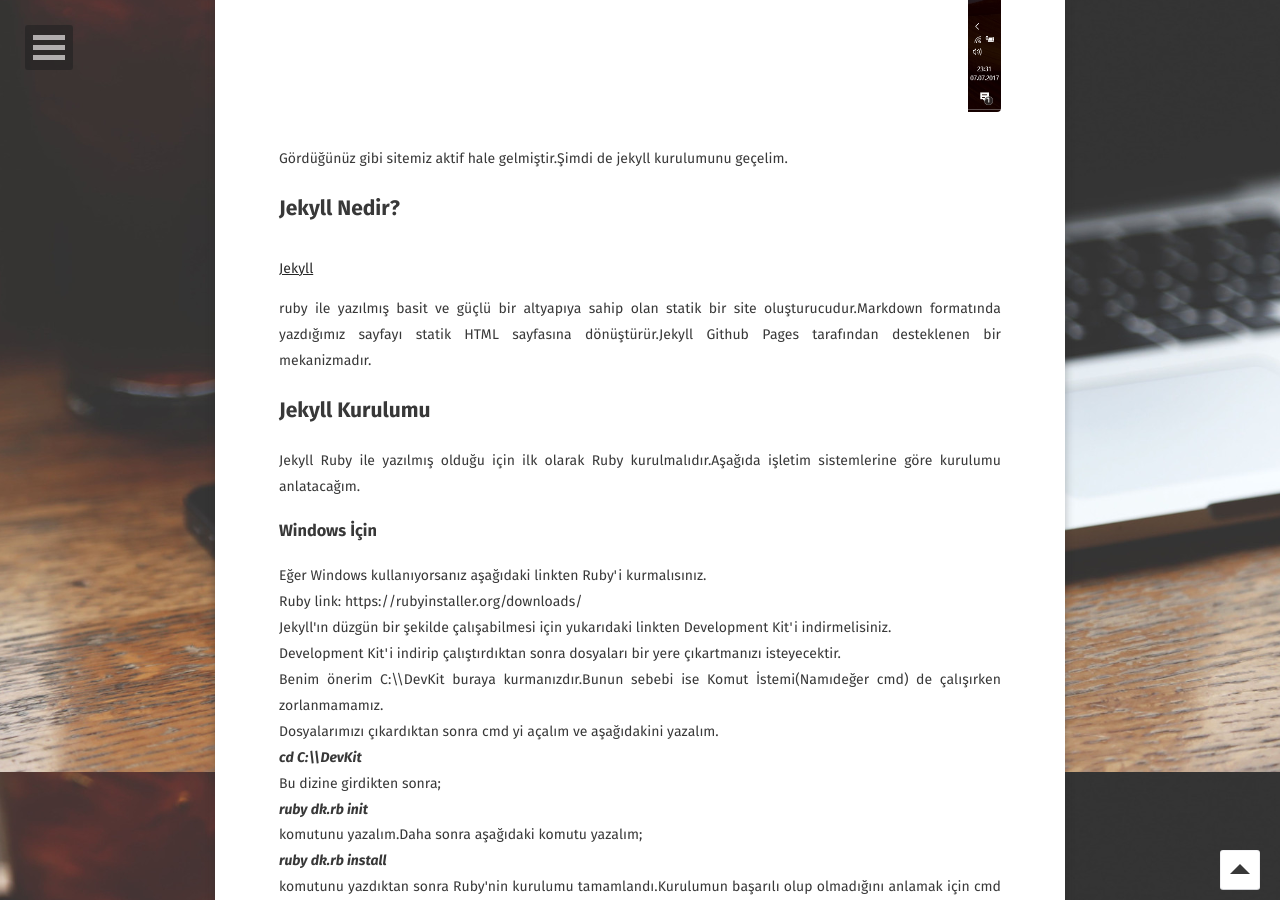
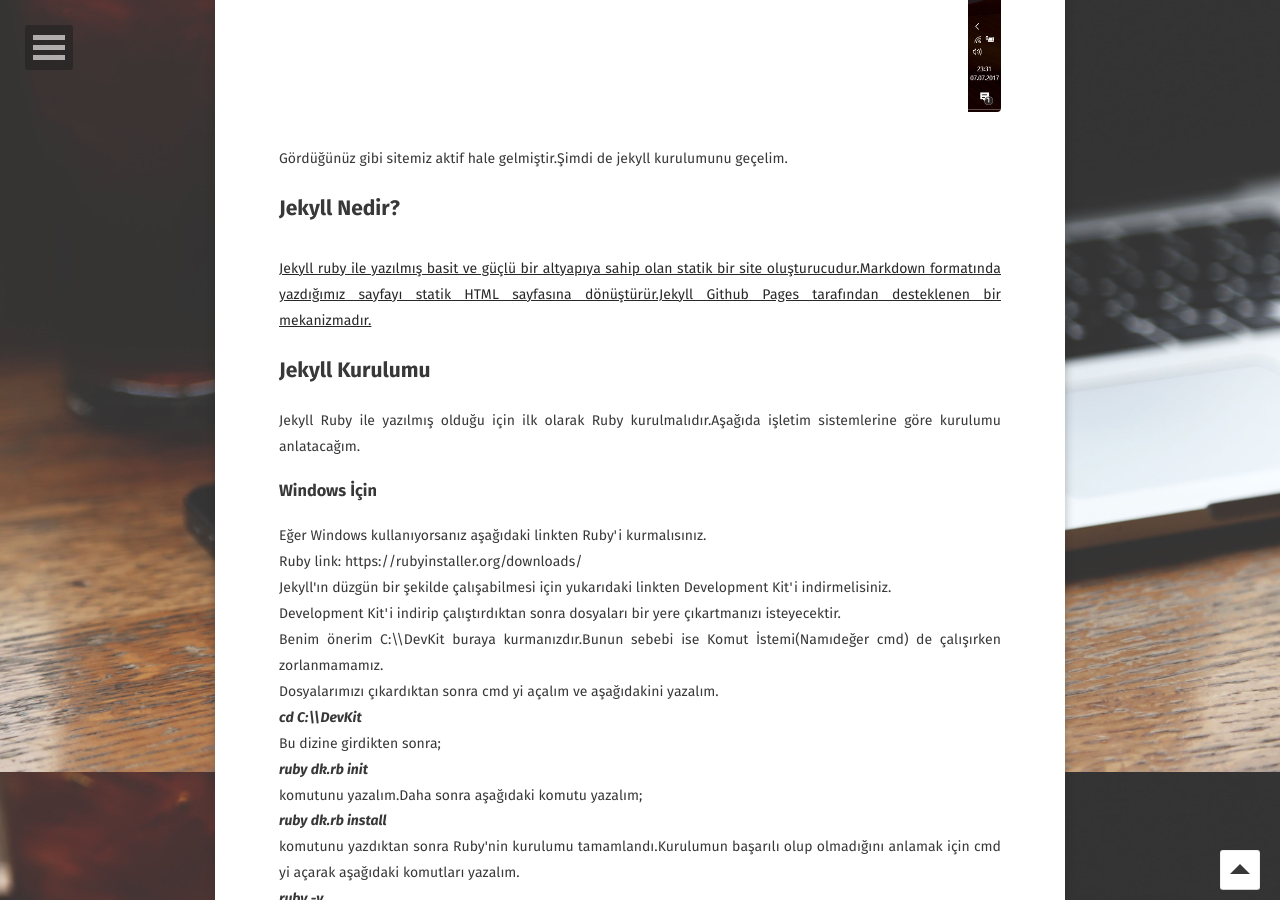
Before and after one commit to alikaraca/alikaraca.github.io, a Jekyll site: the page built from _posts/2017-07-07-github-pages-jekyll-kurulum.md, in a window 1280 px wide and 900 px high, scrolled down 1928 px. Built offline with Jekyll 4.4.1, drawn with Linux system fonts in a browser that asks for light colours; some web fonts are replaced; comment, search, counter and statistics services are not loaded; some of the changed lines change nothing that is shown.

Commit message:
Update 2017-07-07-github-pages-jekyll-kurulum.md

```diff
--- a/_posts/2017-07-07-github-pages-jekyll-kurulum.md
+++ b/_posts/2017-07-07-github-pages-jekyll-kurulum.md
@@ -35,8 +35,8 @@ Gördüğünüz gibi sitemiz aktif hale gelmiştir.Şimdi de jekyll kurulumunu g
 <h2>Jekyll Nedir?</h2>
 
 <figcaption>
-   <a href="https://jekyllrb.com/">Jekyll</a>
-</figcaption> ruby ile yazılmış basit ve güçlü bir altyapıya sahip olan statik bir site oluşturucudur.Markdown formatında yazdığımız sayfayı statik HTML sayfasına dönüştürür.Jekyll Github Pages tarafından desteklenen bir mekanizmadır.
+   <a href="https://jekyllrb.com/" title="Jekyll">Jekyll  ruby ile yazılmış basit ve güçlü bir altyapıya sahip olan statik bir site oluşturucudur.Markdown formatında yazdığımız sayfayı statik HTML sayfasına dönüştürür.Jekyll Github Pages tarafından desteklenen bir mekanizmadır.</a>
+</figcaption>
 
 <h2>Jekyll Kurulumu</h2>
 
```
